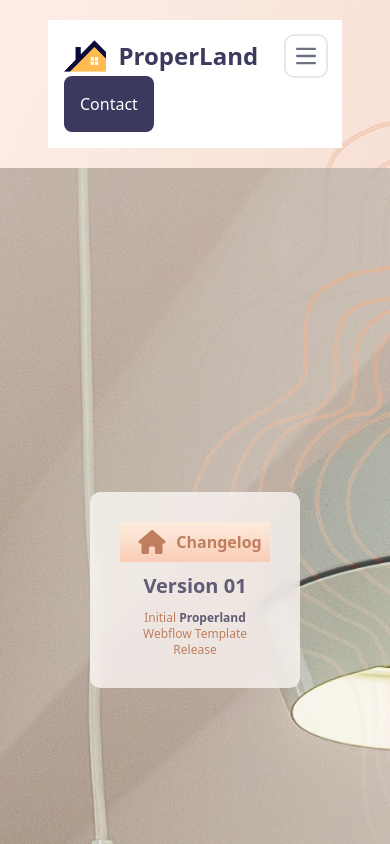
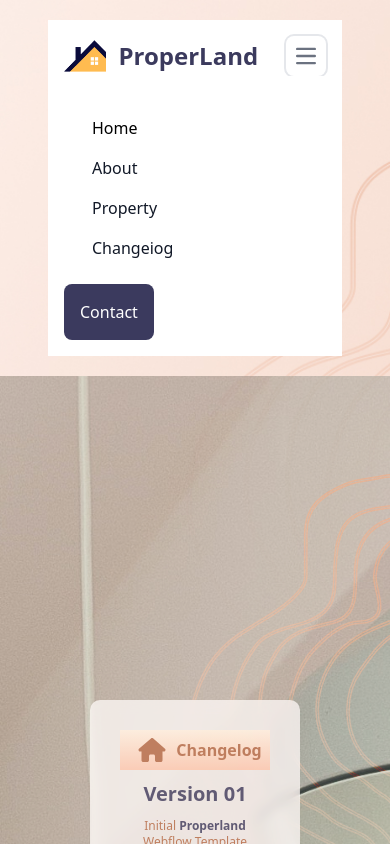
Before and after one commit to Salem-Team/Restaurant_Management-_v2, a Vue app: page /changeiog in a window 390 px wide. Both pictures are taken after a click on the button "Open main menu". Shown: the top 844 px of the page. Built offline with nearby package versions, Linux system fonts and the light colour scheme; the HTML template or start-up script is replaced by a standard one.

Commit message:
responsive

```diff
--- a/src/assets/main.css
+++ b/src/assets/main.css
@@ -72,7 +72,6 @@
     display: flex;
     flex-direction: column;
     align-items: center;
-    padding: 107px 137px;
     gap: 10px;
 
     /* position: absolute; */
--- a/src/components/AboutSection4.vue
+++ b/src/components/AboutSection4.vue
@@ -1,10 +1,10 @@
 <template>
   <div class="md:flex justify-between p-9 m-3">
-    <div class="bg-white md:w-1/4 m-2 overflow-hidden">
+    <div class="bg-white md:w-1/4 m-2">
       <img
         src="../assets/media/person1.svg"
         alt="Profile Picture"
-        class="w-full h-[300px]"
+        class="w-full"
       />
       <div class="p-4 text-center bg-gray-100">
         <h2 class="text-xl font-bold text-primary">Peter Parker</h2>
@@ -31,11 +31,11 @@
       </div>
     </div>
 
-    <div class="bg-white md:w-1/4 m-2 overflow-hidden">
+    <div class="bg-white md:w-1/4 m-2">
       <img
         src="../assets/media/person3.svg"
         alt="Profile Picture"
-        class="w-full h-[300px]"
+        class="w-full"
       />
       <div class="p-4 text-center bg-[#FFBB50]">
         <h2 class="text-xl font-bold text-primary">Peter Parker</h2>
@@ -66,7 +66,7 @@
       <img
         src="../assets/media/person1.svg"
         alt="Profile Picture"
-        class="w-full h-[300px]"
+        class="w-full"
       />
       <div class="p-4 text-center bg-gray-100">
         <h2 class="text-xl font-bold text-primary">Peter Parker</h2>
@@ -97,7 +97,7 @@
       <img
         src="../assets/media/person1.svg"
         alt="Profile Picture"
-        class="w-full h-[300px]"
+        class="w-full"
       />
       <div class="p-4 text-center bg-gray-100">
         <h2 class="text-xl font-bold text-primary">Peter Parker</h2>
--- a/src/components/header/NavbarSection.vue
+++ b/src/components/header/NavbarSection.vue
@@ -5,6 +5,7 @@
       <div
         class="max-w-screen-xl flex flex-wrap items-center justify-between mx-auto p-4"
       >
+        <!-- Logo and Brand Name -->
         <a href="#" class="flex items-center space-x-3 rtl:space-x-reverse">
           <img src="../../assets/media/Icon.png" class="h-8" alt="Logo" />
           <span
@@ -13,8 +14,9 @@
             ProperLand
           </span>
         </a>
+        <!-- Menu Button for Mobile -->
         <button
-          data-collapse-toggle="navbar-default"
+          @click="toggleMenu"
           type="button"
           class="inline-flex items-center p-2 w-10 h-10 justify-center text-sm text-gray-500 rounded-lg md:hidden hover:bg-gray-100 focus:outline-none focus:ring-2 focus:ring-gray-200"
           aria-controls="navbar-default"
@@ -37,14 +39,19 @@
             />
           </svg>
         </button>
-        <div class="hidden w-full md:block md:w-auto" id="navbar-default">
+        <!-- Navigation Links -->
+        <div
+          :class="menuClasses"
+          id="navbar-default"
+          class="bg-white w-full md:w-auto"
+        >
           <ul
-            class="font-medium flex flex-col p-4 md:p-0 mt-4 border border-gray-100 rounded-lg bg-gray-50 md:flex-row md:space-x-8 rtl:space-x-reverse md:mt-0 md:border-0 md:bg-white"
+            class="font-medium flex flex-col p-4 md:p-0 mt-4 md:flex-row md:space-x-8 rtl:space-x-reverse md:mt-0 md:bg-white"
           >
             <li>
               <RouterLink
                 to="/"
-                class="block py-2 px-3 text-white bg-blue-700 rounded md:bg-transparent md:text-black md:p-0"
+                class="block hover:bg-gray-100 py-2 px-3 text-black rounded md:bg-transparent md:text-black md:p-0"
                 aria-current="page"
               >
                 Home
@@ -76,6 +83,7 @@
             </li>
           </ul>
         </div>
+        <!-- Contact Button -->
         <button
           style="background-color: #3b3a5e"
           class="bg-background-color-button text-white w-200 h-70 rounded-lg p-4"
@@ -89,7 +97,43 @@
 </template>
 
 <script setup>
+import { ref, computed } from "vue";
 import { RouterLink } from "vue-router";
+
+// State to track menu visibility
+const isMenuOpen = ref(false);
+
+// Method to toggle menu visibility
+const toggleMenu = () => {
+  isMenuOpen.value = !isMenuOpen.value;
+};
+
+// Computed property for menu classes
+const menuClasses = computed(() => {
+  return {
+    hidden: !isMenuOpen.value, // Hide menu if not open
+    block: isMenuOpen.value, // Show menu if open
+    "md:block": true, // Always show on medium screens and up
+  };
+});
 </script>
 
-<style scoped></style>
+<style scoped>
+/* Additional Styling */
+#navbar-default {
+  transition: max-height 0.3s ease-in-out;
+}
+
+@media (max-width: 768px) {
+  #navbar-default {
+    max-height: 0;
+    overflow: hidden;
+    display: none;
+  }
+
+  #navbar-default.block {
+    max-height: 1000px; /* Adjust according to your content */
+    display: block;
+  }
+}
+</style>
--- a/src/views/AboutView.vue
+++ b/src/views/AboutView.vue
@@ -1,6 +1,6 @@
 <template>
   <HeaderSection>
-    <div class="md:flex md:flex-row">
+    <div class="lg:flex lg:flex-row">
       <div class="basis-50 mt-10 p-20">
         <span class="flex items-center p-2 background-gradient">
           <svg
@@ -22,8 +22,12 @@
           <br />
         </div>
       </div>
-      <div class="">
-        <img class="basis-50 h-full" src="../assets/media/about.svg" alt="" />
+      <div class="h-full">
+        <img
+          class="basis-50 h-full overflow-hidden"
+          src="../assets/media/about.svg"
+          alt=""
+        />
       </div>
     </div>
   </HeaderSection>
@@ -41,12 +45,12 @@
   <AboutSection4></AboutSection4>
 
   <div class="">
-    <div class="logo-section">
+    <div class="logo-section md:p-24 p-12">
       <h3 class="mx-auto text-primary text-center text-3xl font-bold">
         More than 50+ Brands Trusted World Wide
       </h3>
       <br /><br />
-      <img src="../assets//media/logo.svg" alt="" />
+      <img class="w-full" src="../assets//media/logo.svg" alt="" />
 
       <br />
       <div class="mx-auto flex flex-col items-center text-center">
--- a/src/views/HomeView.vue
+++ b/src/views/HomeView.vue
@@ -57,24 +57,24 @@
   <!-- Start first section -->
   <div class="m-6 p-3">
     <a href="#" class="flex flex-col items-center rounded-lg md:flex-row">
-      <div class="p-12 m-5 bg-gray-100">
+      <div class="flex-1 p-12 m-5 bg-gray-100 flex flex-col">
+        <div>
           <span class="text-amber-500">01</span>
-        <span class="text-base font-semibold text-primary">
-          PROPERLAND INTRO</span
+          <span class="text-base font-semibold text-primary"
+            >PROPERLAND INTRO</span
           >
-
           <h2 class="text-2xl pt-4 text-primary font-bold">
             Buying & Selling Property In An Easy Way
           </h2>
           <p class="text-secondary pt-2">
             Distinctively re-engineer revolutionary meta-services and premium At
-          vero eos et accusamus et iusto odio dignissimos ducimus qui blanditiis
-          praesentium voluptatum deleniti atque corrupti quos dolores et quas
-          molestias excepturi.
+            vero eos et accusamus et iusto odio dignissimos ducimus qui
+            blanditiis praesentium voluptatum deleniti atque corrupti quos
+            dolores et quas molestias excepturi.
           </p>
+        </div>
         <br />
-
-        <span class="md:flex">
+        <div class="md:flex mt-auto">
           <span class="basis-1/3 flex text-center p-1">
             <svg
               fill="gray"
@@ -84,10 +84,10 @@
             >
               <path
                 d="M256 512A256 256 0 1 0 256 0a256 256 0 1 0 0 512zm0-352a96 96 0 1 1 0 192 96 96 0 1 1 0-192z"
-              /></svg
-            >Only pay when you publish</span
-          >
-
+              />
+            </svg>
+            Only pay when you publish
+          </span>
           <h5 class="basis-1/3 text-center flex p-1">
             <svg
               fill="gray"
@@ -114,16 +114,18 @@
             </svg>
             24/7 support
           </h5>
-        </span>
+        </div>
+      </div>
+      <div class="md:w-64 flex-shrink-0 flex items-stretch">
+        <img
+          class="object-cover w-full h-full rounded-t-lg md:rounded-none md:rounded-s-lg"
+          src="../assets/media/about2.svg"
+          alt=""
+        />
+      </div>
+    </a>
   </div>
 
-      <img
-        class="object-cover w-full rounded-t-lg md:h-full md:w-64 md:rounded-none md:rounded-s-lg"
-        src="../assets/media/Photo.jpg"
-        alt=""
-      />
-    </a>
-  </div>
   <!-- End first section -->
 
   <!-- Start Second section -->
```
Also changed, not shown: src/assets/media/about2.svg (added). Lines whose indentation alone changed are shown as unchanged.
